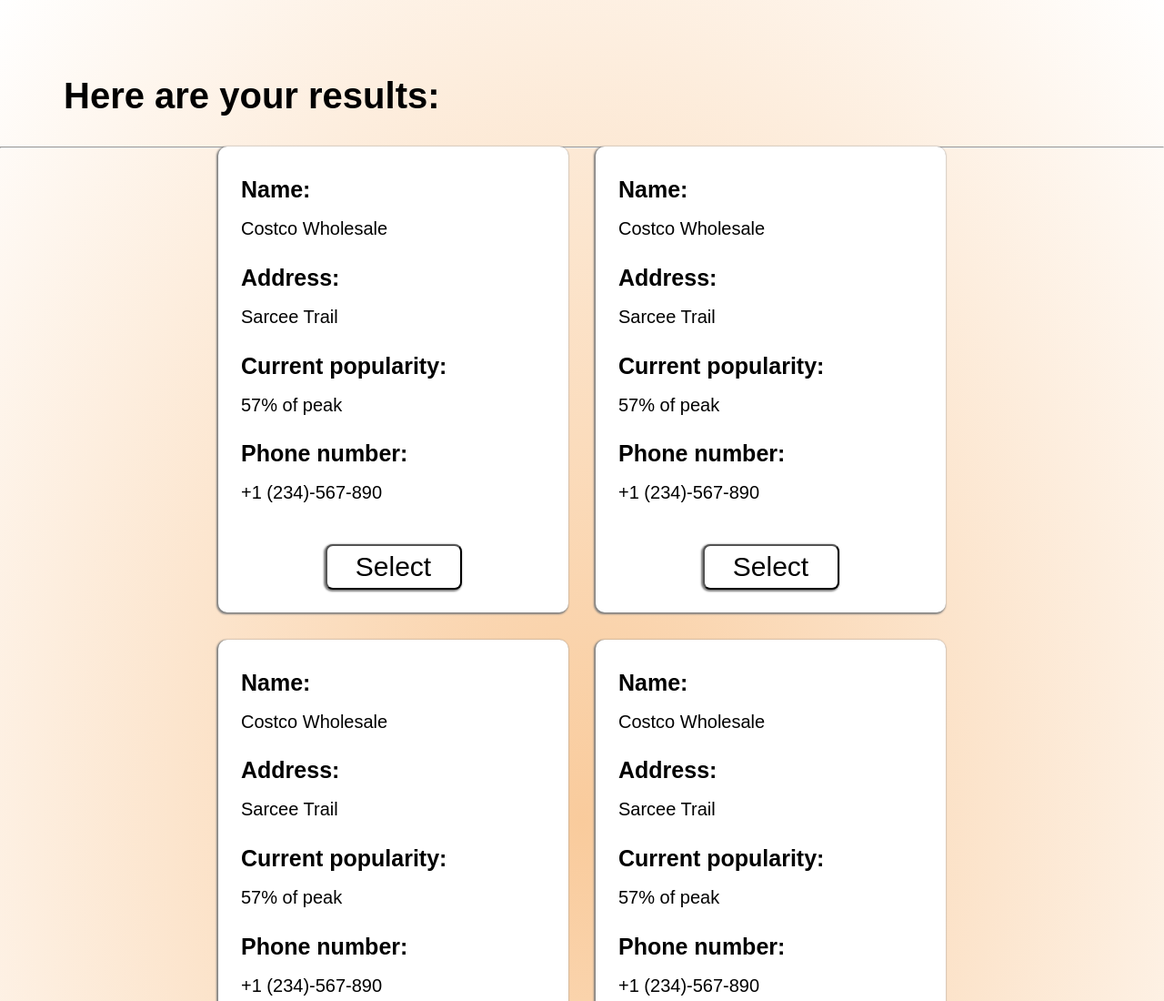
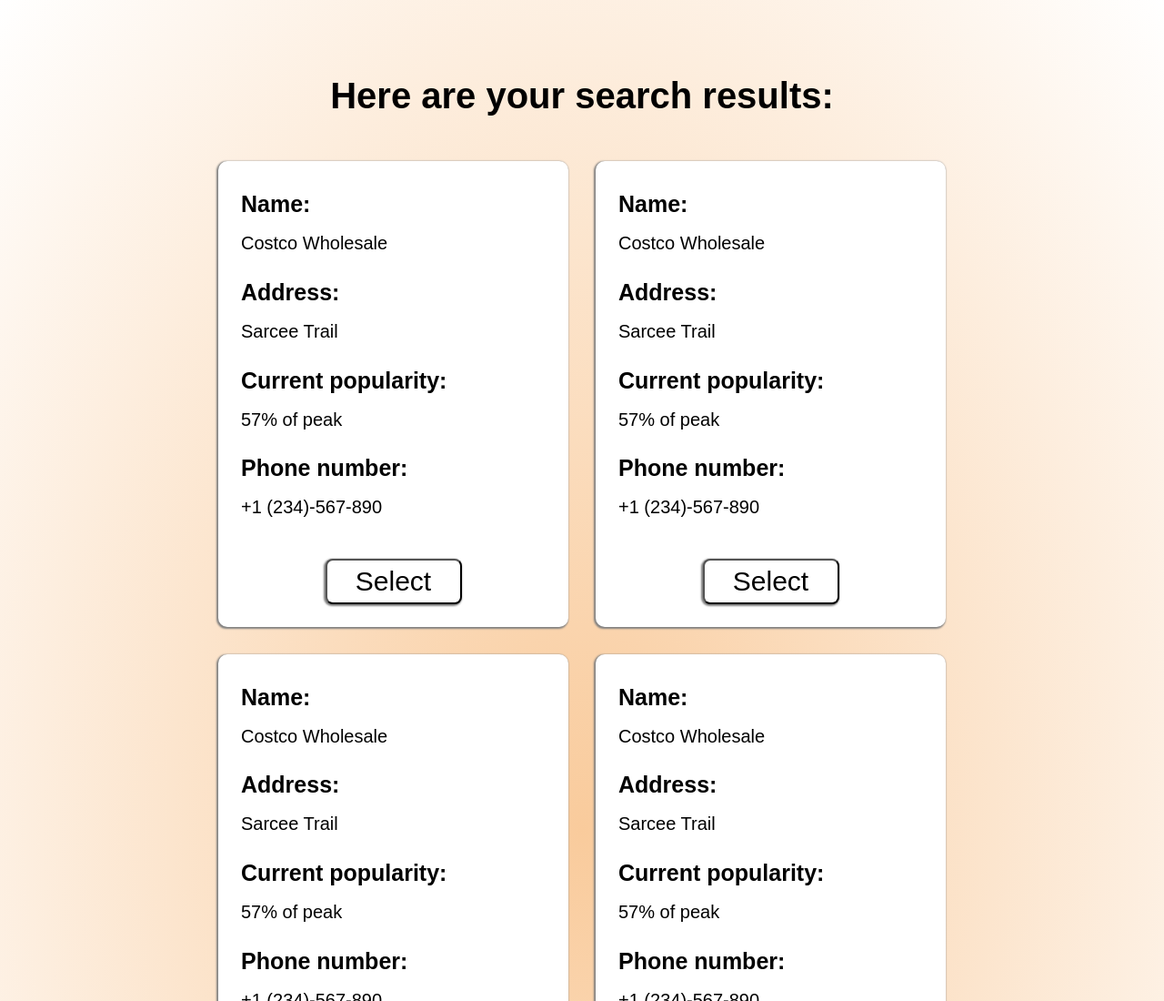
Before and after one commit to stanleyjzheng/IOhackHackathon2020, a website: page client/stores.html in a window 1280 px wide. Shown: the top 1100 px of the page at 91% size. Drawn offline with Linux system fonts and the light colour scheme.

Commit message:
renamed title

```diff
--- a/client/stores.html
+++ b/client/stores.html
@@ -26,10 +26,10 @@
       }
       h2 {
         padding-top: 50px;
-        padding-left: 70px;
         font-size: 40px;
         font-family: Arial, Helvetica, sans-serif;
         color:black;
+        text-align: center;
       }
       h3 {
         font-family: Arial, Helvetica, sans-serif;
@@ -122,7 +122,6 @@
         font-size:20px;
         font-weight:lighter;
       }
-
       .grid-number {
         background-color: white;
         display: grid;
@@ -139,8 +138,8 @@
     </style>
   </head>
   <body>
-    <h2>Here are your results:</h2>
-    <hr>
+    <h2>Here are your search results:</h2>
+    <br>
 
     <div class="grid-wrapper">
       <div class="grid-number">
```
